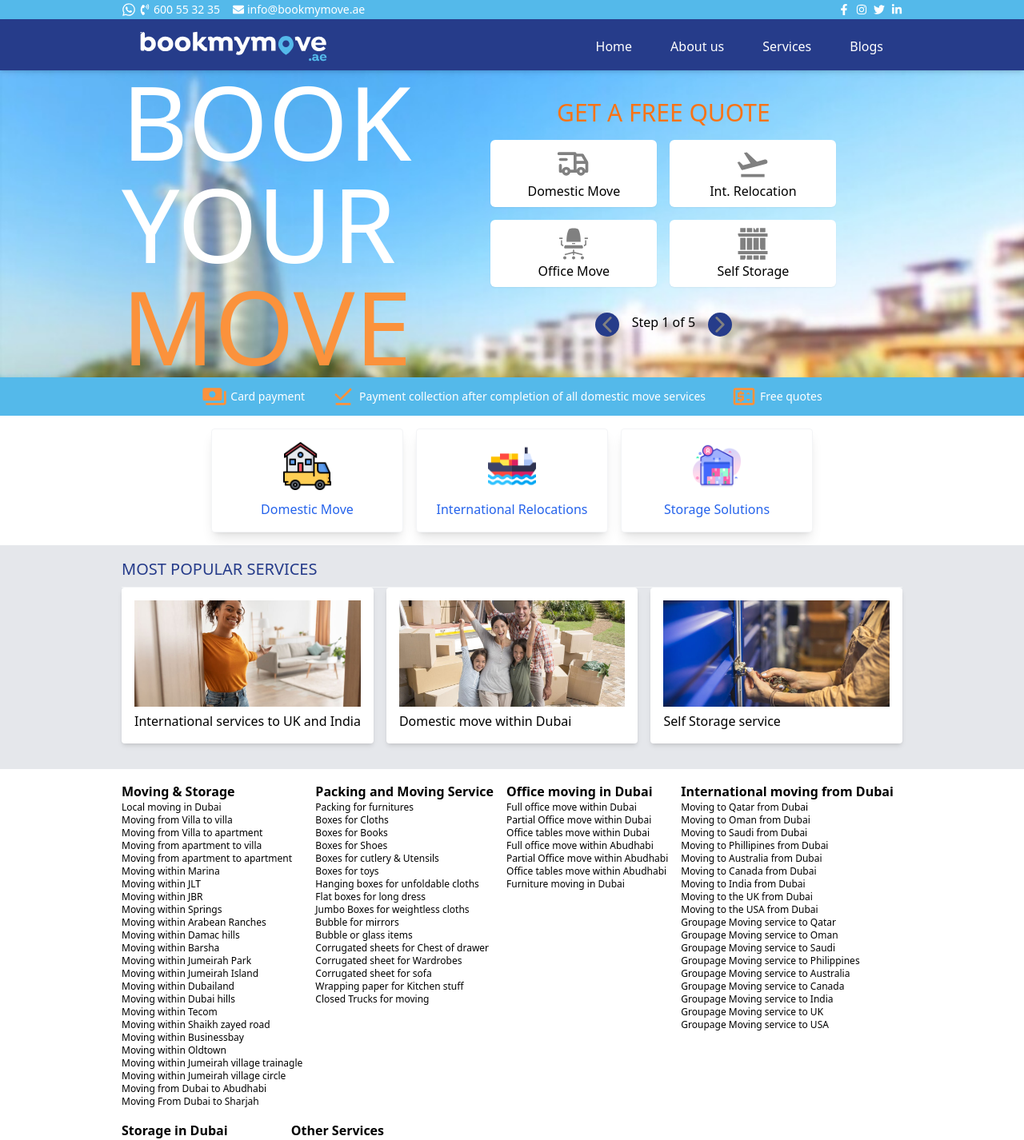
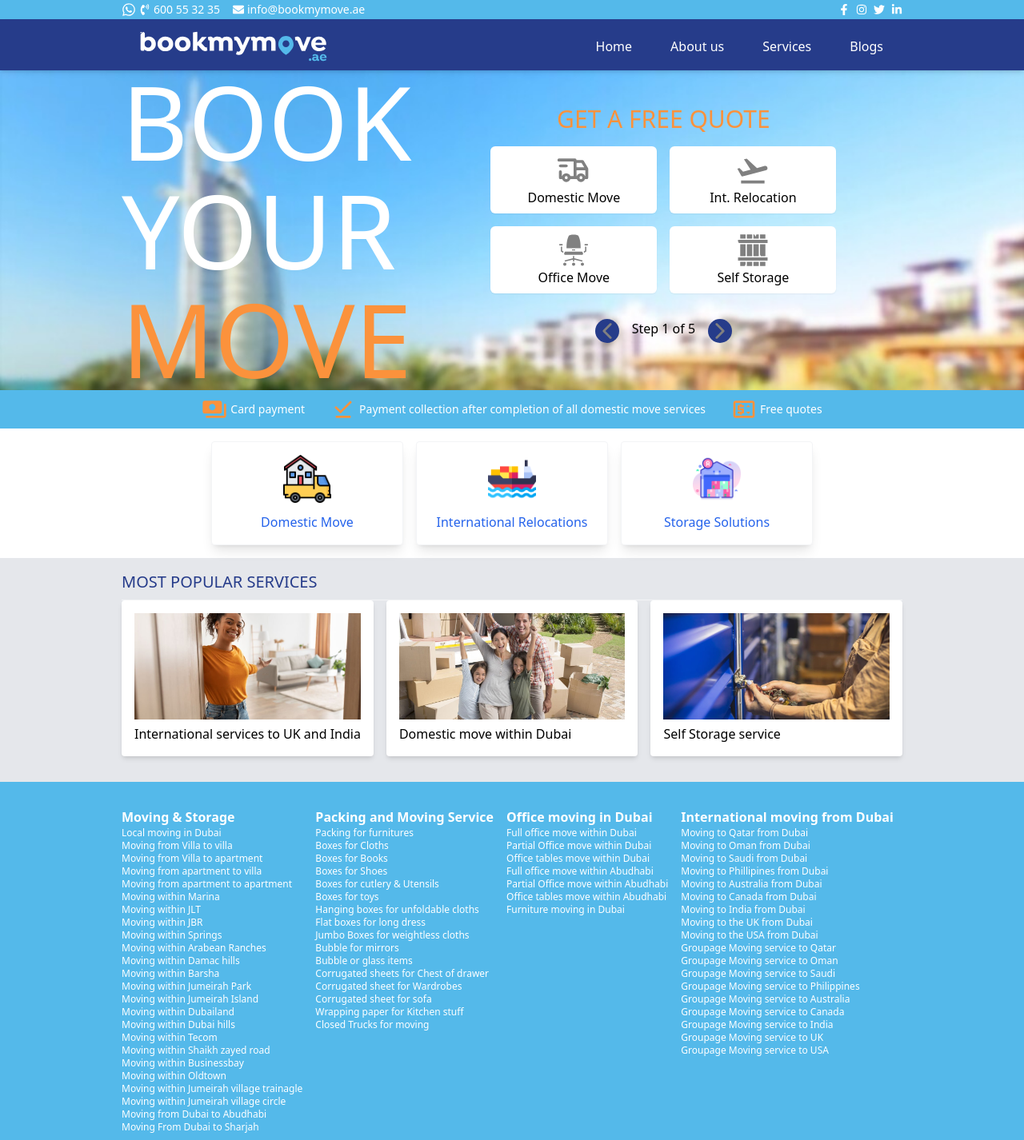
Before and after one commit to shafeequeot/bookmymove, a Next.js app: page / in a window 1280 px wide. Shown: the top 1426 px of the page at 80% size. Built offline with nearby package versions, Linux system fonts and the light colour scheme.

Commit message:
background and color changed

```diff
--- a/components/home/allServiceList.jsx
+++ b/components/home/allServiceList.jsx
@@ -11,7 +11,7 @@
     return (
         <>
 
-        <div className='container m-auto flex flex-row gap-2 md:gap-4 flex-wrap my-2 md:my-4'>
+        <div className='container m-auto flex flex-row gap-2 md:gap-4 flex-wrap my-2 md:my-4 text-white'>
             <ItemLists title="Moving & Storage"  item={services?.MovingAndStorage}/>
             <ItemLists title="Packing and Moving Service" item={services?.PackingAndMovingService}/>
             <ItemLists title="Office moving in Dubai" item={services?.OfficeMovingInDubai}/>
--- a/components/home/booking.jsx
+++ b/components/home/booking.jsx
@@ -34,7 +34,7 @@
 
   return (
     <div>
-    <div className='text-center text-lg md:text-3xl text-orange-500 uppercase'>Get a free Quote</div>
+    <div className='text-center text-lg md:text-3xl text-orange-400 uppercase'>Get a free Quote</div>
 
       {/* step 1 */}
 
--- a/components/home/cover.jsx
+++ b/components/home/cover.jsx
@@ -4,11 +4,11 @@
 function Cover() {
   return (
     <div className='container m-auto flex flex-col md:flex-row md:gap-4 items-center  '>
-    <div>
+    <div className='flex flex-row md:flex-col gap-2 flex-wrap justify-center'>
 
-      <div className='text-9xl text-white'> BOOK  </div>
-      <div className='text-9xl text-white'> YOUR </div>
-      <div className='text-9xl text-orange-400'> MOVE  </div>
+      <div className='text-5xl md:text-9xl text-white'> BOOK  </div>
+      <div className='text-5xl md:text-9xl text-white'> YOUR </div>
+      <div className='text-5xl md:text-9xl text-orange-400'> MOVE  </div>
     </div>
       <div className='w-full'>
 
--- a/pages/index.js
+++ b/pages/index.js
@@ -14,7 +14,7 @@
     <div >
     <Titile title="Besting Booking app for moving and storage services" desc="find the best booking app for moving and storage services"/>
       <Header/>
-      <main className='   '>
+      <main >
         <div className='bg-master-cover-bk bg-cover'>
 
         <Cover className=""/>
@@ -28,8 +28,10 @@
 
         </div>
 
+        <div className='bg-masterLight-500 -mb-4 py-4'>
 
         <AllServiceList/>
+        </div>
       </main>
 
       <footer >
```
Also changed, not shown: 1 other file (tests, documents, lock files or other folders).
